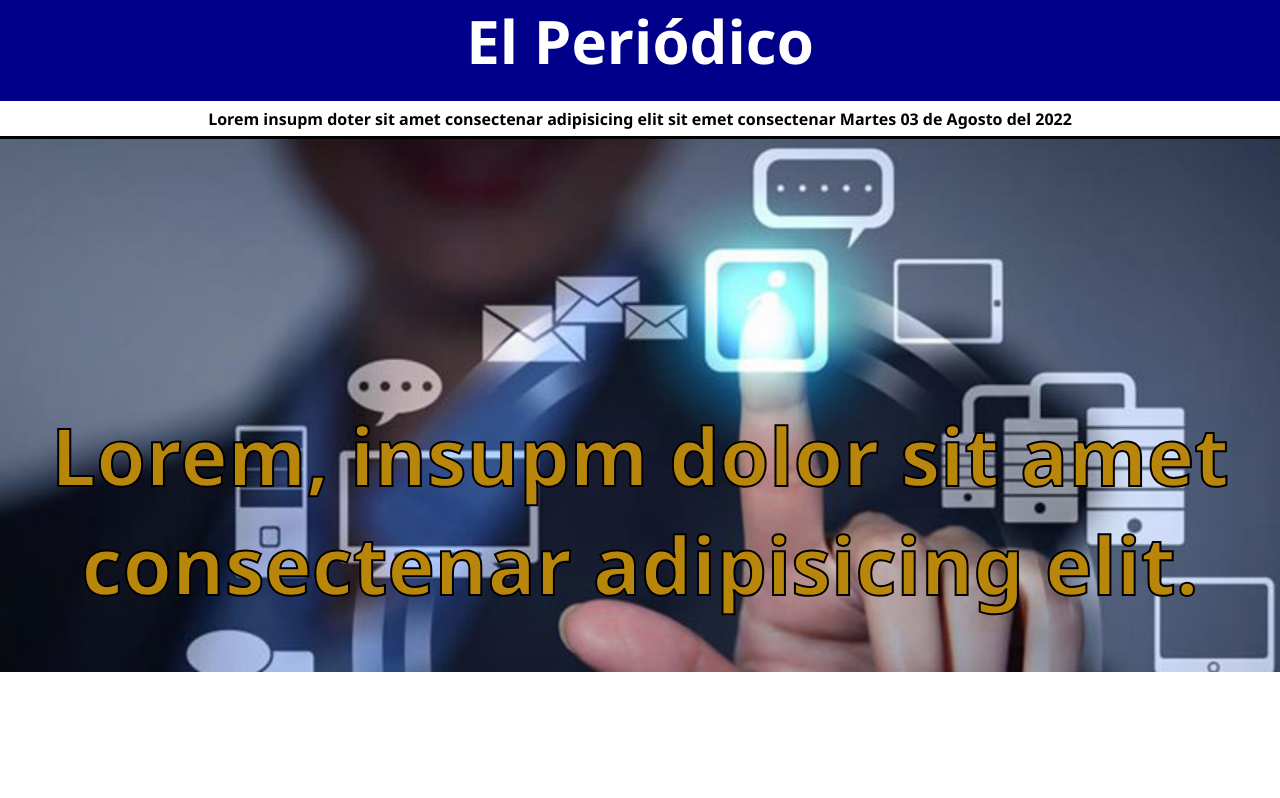
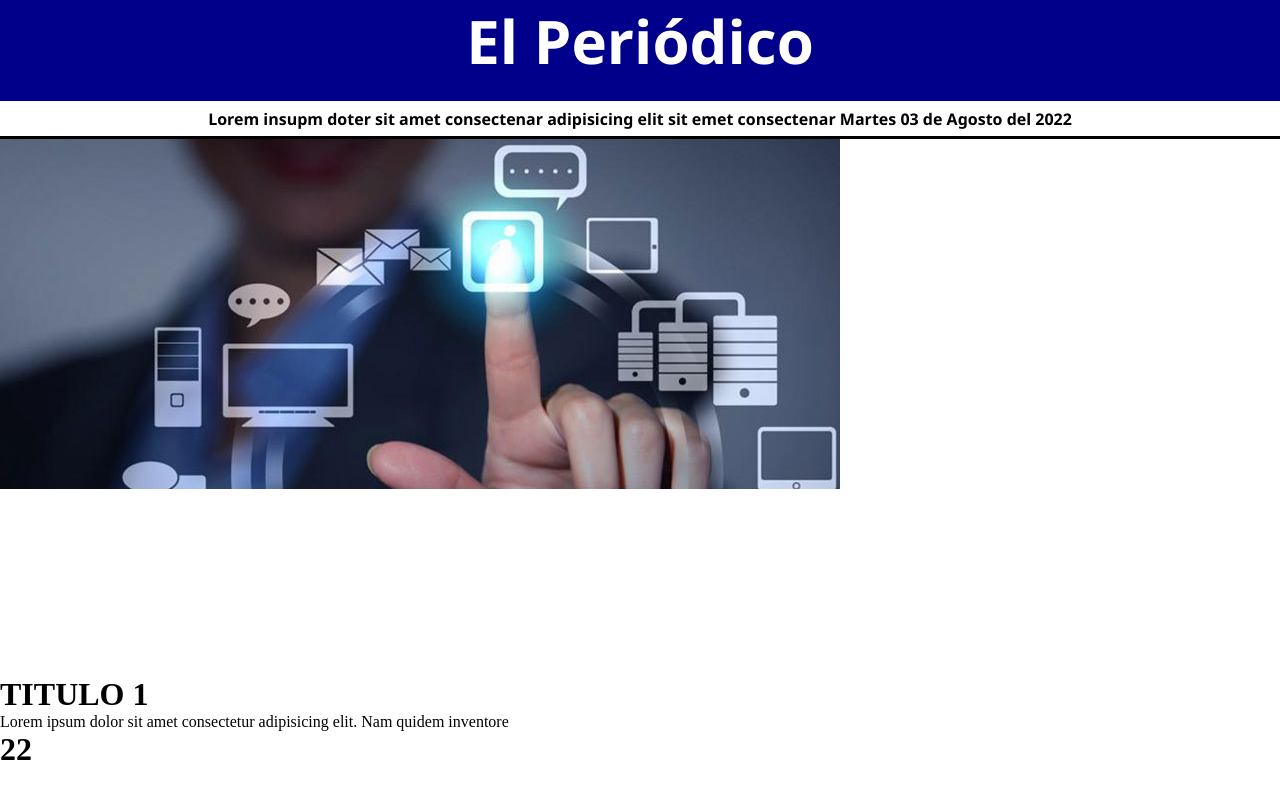
Before and after one commit to DeinyRB/Posicionamiento_noticias, a plain HTML site: page index.html in a window 1280 px wide. Drawn offline with Linux system fonts and the light colour scheme.

Commit message:
modificacion de la estructura main index con cambio de posicioncon la elavoracion de la primer caja roja

```diff
--- a/index.html
+++ b/index.html
@@ -24,17 +24,21 @@
         <img class="main__img" src="./img1.jpg" alt="">
         <h1 class="main__titulo header__titulo">Lorem, insupm dolor sit amet consectenar adipisicing elit.</h1>
 
+        <div class="contenedor">
+
+            <div class="contenedor__caja">
+                <h1 class="contenedor__caja__tit">TITULO 1</h1>
+                <P class="contenedor__caja__parf">Lorem ipsum dolor sit amet consectetur adipisicing elit. Nam quidem inventore </P>
+                <div class="contenedor__caja__cajita">
+                    <h1>22</h1>
+                </div>
+            </div>
+
 
 
 
     </main>
 
 
-
-    <footer class="footer">
-
-
-    </footer>
-
 </body>
 </html>
--- a/style.scss
+++ b/style.scss
@@ -25,21 +25,3 @@ width: 100%;
     }
 
 }
-
-
-.main {
-    width: 100%;
-
-    &__img {
-        width: 100%;
-    }
-
-    &__titulo {
-        position: absolute;
-        top: 400px;
-        color:darkgoldenrod;
-        font-size: 80px;
-        -webkit-text-stroke: 2px black;
-
-    }
-}
```
Also changed, not shown: style.css, 1 other file.
